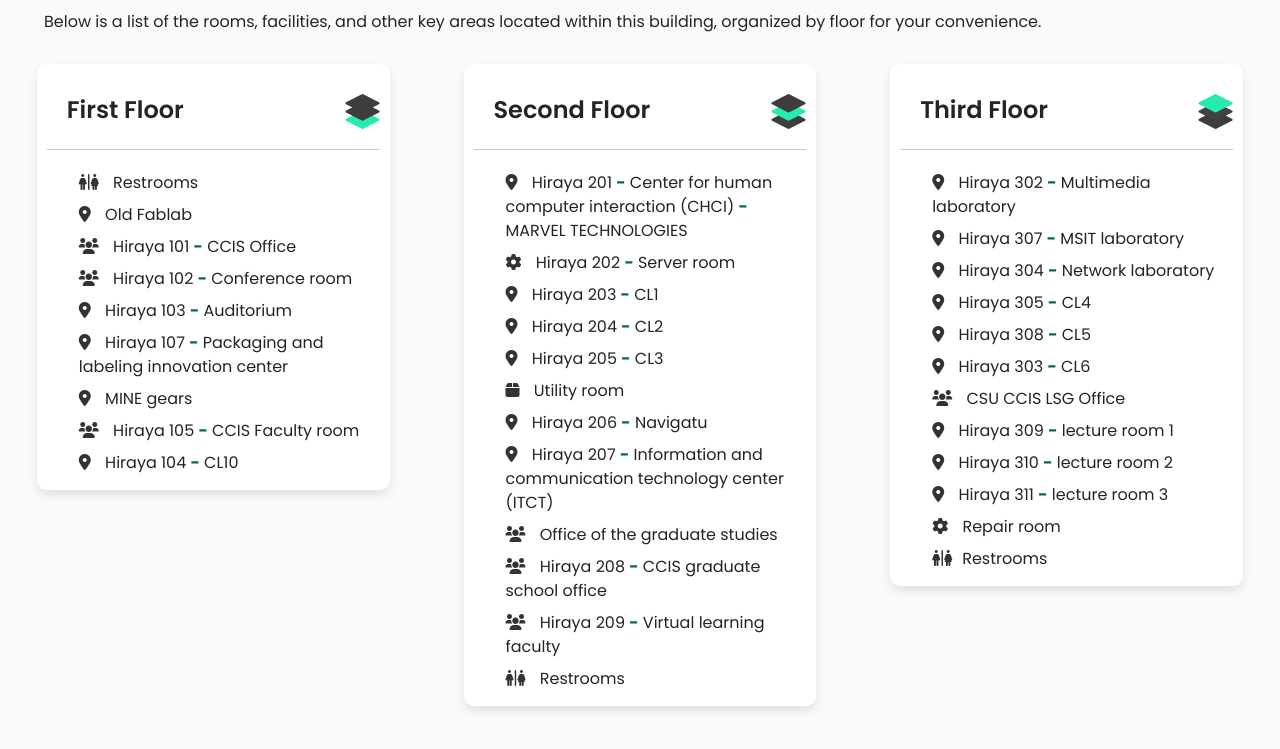
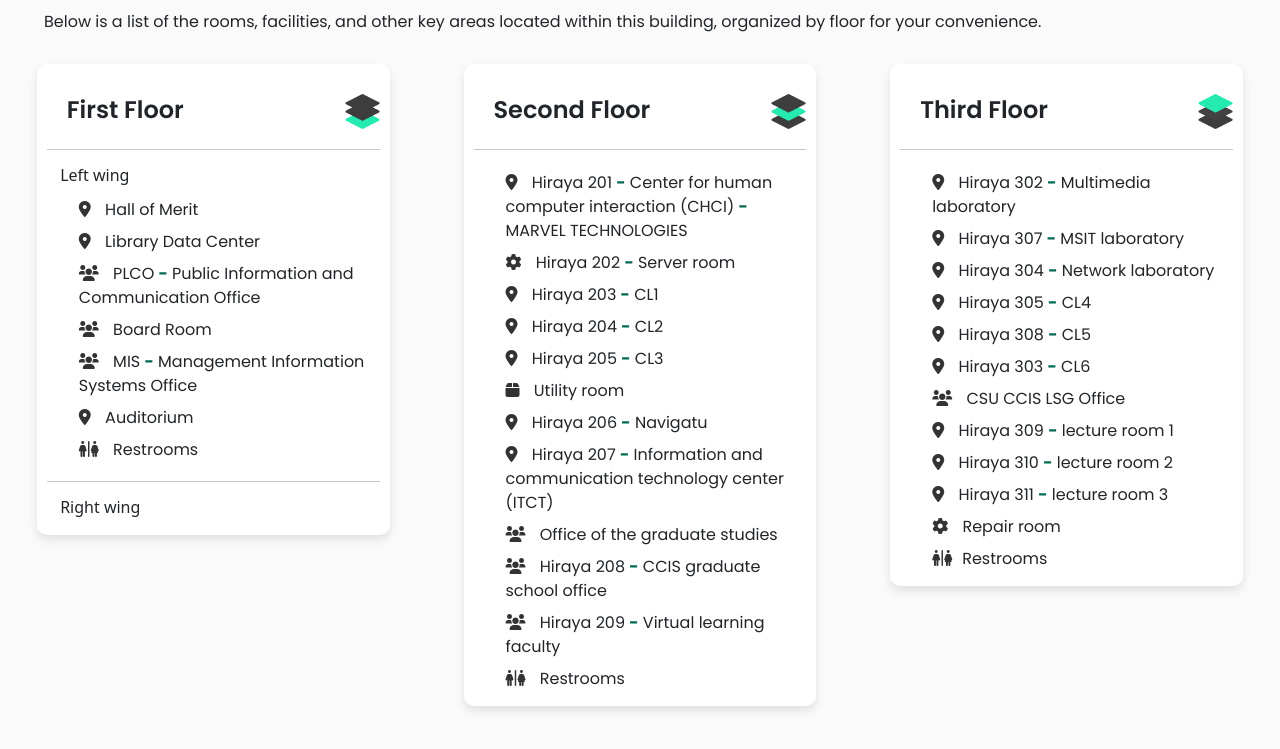
Before and after one commit to Ashina22/application, a plain HTML site: page lib.html in a window 1280 px wide. Shown: the part 745-1494 px from the top of the page. Drawn offline with Linux system fonts and the light colour scheme.

Commit message:
chass, lib, img

```diff
--- a/lib.html
+++ b/lib.html
@@ -86,16 +86,17 @@
           <img src="img/layer1.png" alt="Info" width="35" height="35">
         </div>
         <hr>
+        <h6 style="margin-left: 4%">Left wing</h6>
         <div class="info">
-          <p><i class="fas fa-restroom"></i> Restrooms</p>
-                <p><i class="fas fa-map-marker-alt"></i> Old Fablab</p>
-                <p><i class="fa-solid fa-users"></i> Hiraya 101 <span>-</span> CCIS Office</p>
-                <p><i class="fa-solid fa-users"></i> Hiraya 102 <span>-</span> Conference room</p>
-                <p><i class="fas fa-map-marker-alt"></i> Hiraya 103 <span>-</span> Auditorium</p>
-                <p><i class="fas fa-map-marker-alt"></i> Hiraya 107 <span>-</span> Packaging and labeling innovation center</p>
-                <p><i class="fas fa-map-marker-alt"></i> MINE gears</p>
-                <p><i class="fa-solid fa-users"></i> Hiraya 105 <span>-</span> CCIS Faculty room</p>
-                <p><i class="fas fa-map-marker-alt"></i> Hiraya 104 <span>-</span> CL10</p>
+          <p><i class="fas fa-map-marker-alt"></i> Hall of Merit</p>
+                <p><i class="fas fa-map-marker-alt"></i> Library Data Center</p>
+                <p><i class="fa-solid fa-users"></i> PLCO <span>-</span> Public Information and Communication Office</p>
+                <p><i class="fa-solid fa-users"></i> Board Room</p>
+                <p><i class="fa-solid fa-users"></i> MIS <span>-</span> Management Information Systems Office</p>
+                <p><i class="fas fa-map-marker-alt"></i> Auditorium</p>
+                <p><i class="fas fa-restroom"></i> Restrooms</p>
+                <hr />
+              <h6 style="margin-left: 4%">Right wing</h6>
         </div>
       </div>
     </div>
--- a/mobile.js
+++ b/mobile.js
@@ -107,7 +107,7 @@ async function initMap() {
     {
       position: { lat: 8.957376450320611, lng: 125.59566892198143 },
       info: "Boffo Food Hub Canteen",
-      image: "img/download.jpeg",
+      image: "img/bofo.jpg",
       link: "bofo.html",
       icon: "img/canteen.png", // Specific icon for this location
       description: "Open Monday to Friday",
@@ -585,7 +585,7 @@ function searchLocation() {
         lat: 8.957376450320611,
         lng: 125.59566892198143,
         info: "Boffo Food Hub Canteen",
-        image: "img/canteen.jpg",
+        image: "img/bofo.jpg",
         link: "bofo.html",
       },
       osas: {
@@ -972,7 +972,7 @@ async function getDirections() {
       lat: 8.957376450320611,
       lng: 125.59566892198143,
       info: "Boffo Food Hub Canteen",
-      image: "img/canteen.jpg",
+      image: "img/bofo.jpg",
       link: "bofo.html",
     },
     osas: {
```
Also changed, not shown: chass.html (+1 -1 lines), 1 other file.
